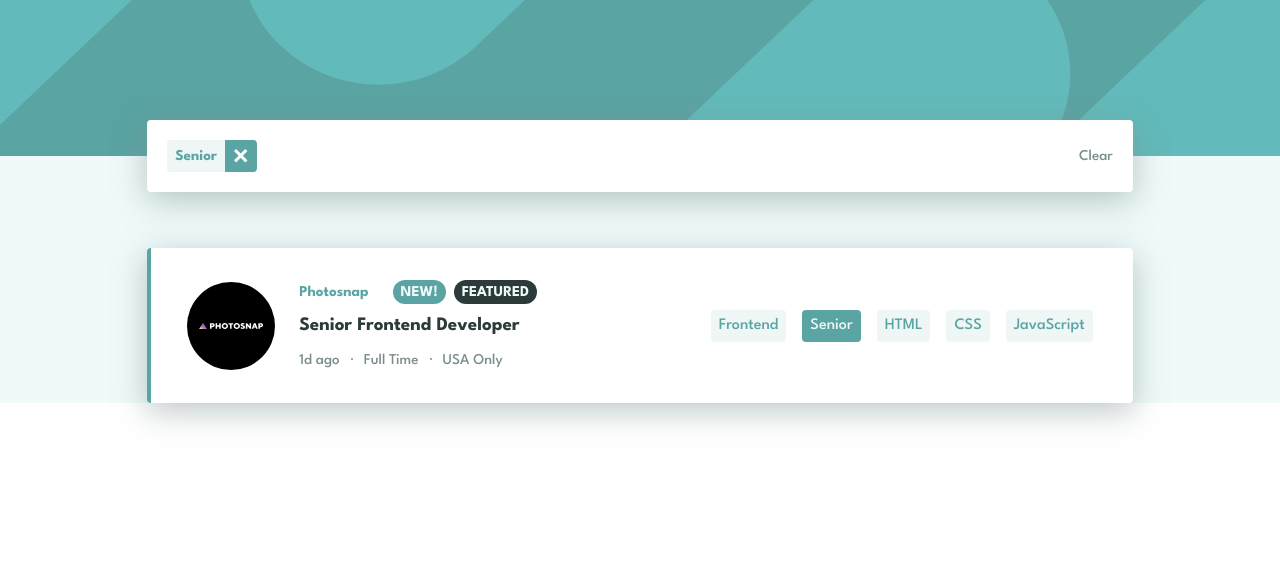
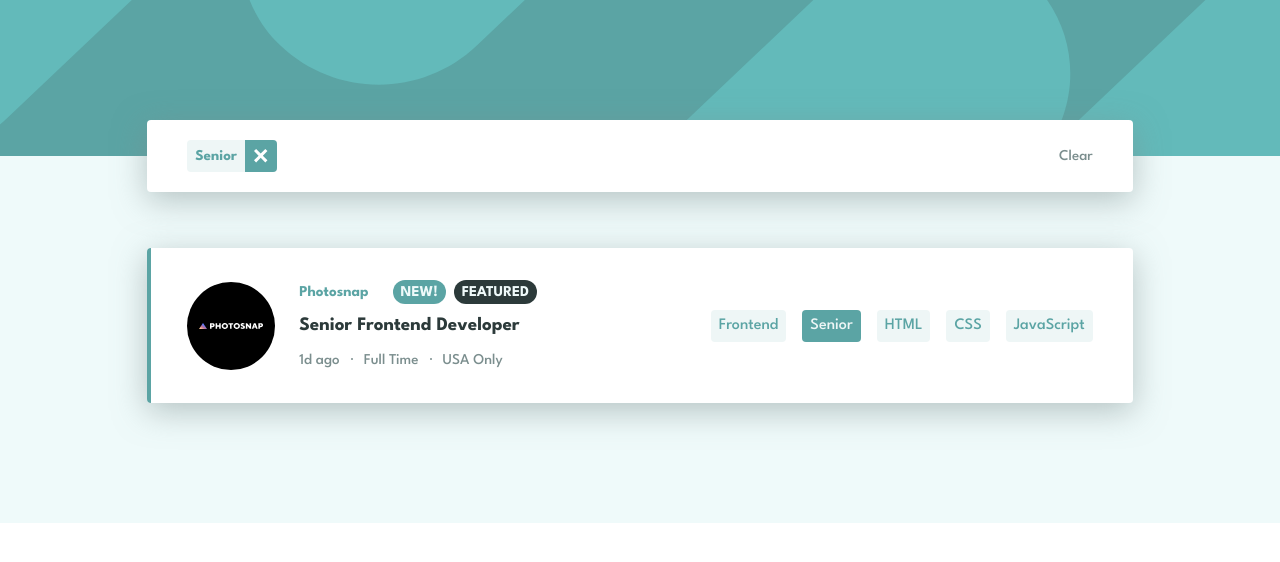
Before and after one commit to c0dehamster/static-job-listings, a React (Vite) app: page / in a window 1280 px wide. Both pictures are taken after a click on the button "Senior". Shown: the top 562 px of the page. Built offline with nearby package versions, Linux system fonts and the light colour scheme.

Commit message:
Minor adjustments to styles

```diff
--- a/src/App.css
+++ b/src/App.css
@@ -1,7 +1,7 @@
 .app {
 	position: relative;
 
-	padding-block-start: 7.5rem;
+	padding-block: 7.5rem 2rem;
 	padding-inline: 1.5rem;
 
 	display: flex;
@@ -38,6 +38,7 @@
 
 @media screen and (min-width: 50rem) {
 	.app {
+		padding-block-end: 7.5rem;
 		padding-inline: 0px;
 	}
 
--- a/src/App.tsx
+++ b/src/App.tsx
@@ -55,11 +55,7 @@ function App() {
 
 	return (
 		<div className="app">
-			{tags.length !== 0 ? (
-				<Header {...{ tags, handleRemoveTag, handleClear }}></Header>
-			) : (
-				""
-			)}
+			<Header {...{ tags, handleRemoveTag, handleClear }}></Header>
 
 			<JobsList {...{ jobs, handleSelectTag }}></JobsList>
 		</div>
--- a/src/components/Header.css
+++ b/src/components/Header.css
@@ -1,6 +1,11 @@
 .header {
 	width: 100%;
 	min-height: 4.5rem;
+}
+
+.header__card {
+	width: 100%;
+	height: 100%;
 	isolation: isolate;
 
 	padding: 1.25rem;
@@ -57,4 +62,8 @@
 	.header {
 		width: max(47rem, 77%);
 	}
+
+	.header__card {
+		padding-inline: 2.5rem;
+	}
 }
--- a/src/components/Header.tsx
+++ b/src/components/Header.tsx
@@ -11,8 +11,9 @@ export const Header = ({
 	handleRemoveTag: (id: string) => void
 	handleClear: () => void
 }) => {
-	return (
-		<header className="header">
+	const headerCard =
+		tags.length > 0 ? (
+			<div className="header__card">
 				<ul className="header__tag-list">
 					{tags.map(tagName => (
 						<HeaderTag
@@ -24,6 +25,10 @@ export const Header = ({
 				<button className="header__button" onClick={handleClear}>
 					Clear
 				</button>
-		</header>
+			</div>
+		) : (
+			""
 		)
+
+	return <header className="header">{headerCard}</header>
 }
--- a/src/components/JobCard.css
+++ b/src/components/JobCard.css
@@ -19,7 +19,7 @@
 	box-shadow: 0 0.5rem 2rem 0 hsl(180 8% 52% / 0.5);
 }
 
-.card--new::before {
+.card--featured::before {
 	content: "";
 	position: absolute;
 	top: 0;
--- a/src/components/JobCard.tsx
+++ b/src/components/JobCard.tsx
@@ -24,7 +24,7 @@ export const JobCard = (props: {
 	/* "new" property was changet to "isNew" to prevent the name collision */
 
 	const handleSelectTag = props.handleSelectTag
-	const cardClass = `card ${isNew ? "card--new" : ""}`
+	const cardClass = `card ${featured ? "card--featured" : ""}`
 
 	const languagesList = languages.map(item => (
 		<li className="tags__item" key={item}>
```
Lines whose indentation alone changed are shown as unchanged.
